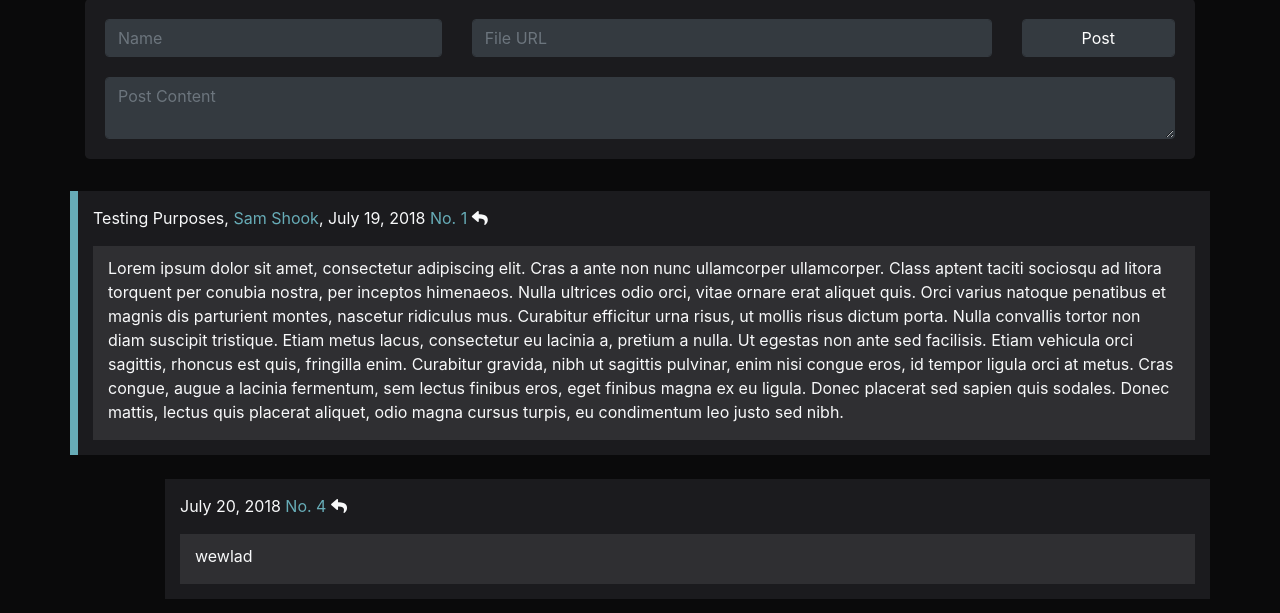
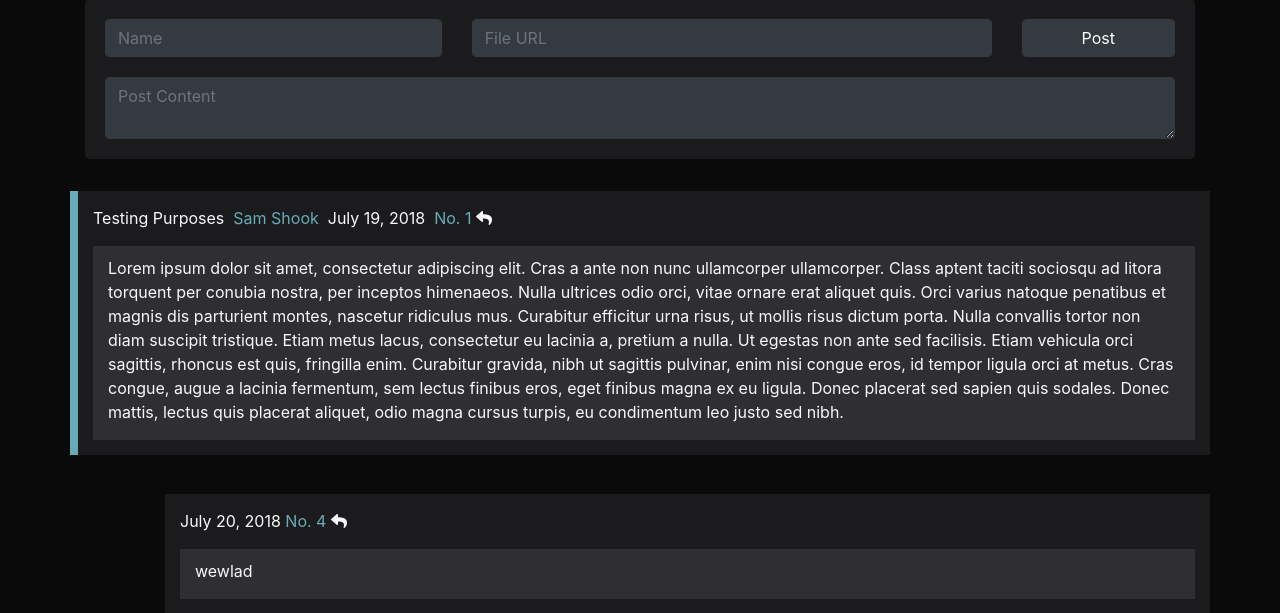
Before and after one commit to MethodZero/bootchan, a Django app: template main/templates/board.html in a window 1280 px wide. Shown: the part 152-765 px from the top of the page. Run offline with Django 3.2, Linux system fonts and the light colour scheme; the template is opened without the code that fills it: values that come from a table or form of the project are taken from there, others are empty; data comes from the database, SQL or seed files in the repository; both versions use the stored data as it was after the commit; some libraries are stand-ins or nearby versions; grey boxes are pictures that could not be loaded.

Commit message:
spacing and board changes

```diff
--- a/main/templates/board.html
+++ b/main/templates/board.html
@@ -24,18 +24,18 @@
       <form class="" action="" method="post">{% csrf_token %}
         <div class="row" style="">
 
-          <div class="col-lg-4">
+          <div class="col-sm-4">
             <input type="text" name="username" value="" class="form-control bg-dark text-light btn-outline-dark" placeholder="Name">
           </div>
-          <div class="col-lg-6">
+          <div class="col-sm-6">
             <input type="text" name="userimage" value="" class="form-control bg-dark text-light btn-outline-dark" placeholder="File URL">
           </div>
-          <div class="col-lg-2">
+          <div class="col-sm-2">
             <input type="submit" name="submit-post" class="form-control btn-dark" value="Post">
           </div>
         </div>
         <div class="row" style="margin-top:1.25rem">
-          <div class="col-lg-12">
+          <div class="col-sm-12">
             <textarea name="usertext" value="" class="form-control bg-dark text-light btn-outline-dark" placeholder="Post Content"></textarea>
           </div>
         </div>
@@ -50,8 +50,8 @@
       {% if post.postimg %}
   <div class="container" id="body{{post.postid}}" style="background-color:#1b1b1e; border-left: 0.5rem solid #67acb7; margin-top: 15px">
     <div class="metatext text-light">
-      <p style="padding-top: 15px;">{% if post.posttitle %}{{ post.posttitle }}, {% endif %}{% if post.postauthor %}
-        <span style="color: #67acb7">{{post.postauthor}}</span>, {% endif %}{{post.posttime}} <a style="color:#67acb7" title="Reply" href="reply/{{ post.postid }}/">No. {{ post.postid }}</a> <i class="fas fa-reply" onclick="quickReply('body{{post.postid}}')"></i></p>
+      <p style="padding-top: 15px;">{% if post.posttitle %}{{ post.posttitle }}&nbsp;{% endif %}{% if post.postauthor %}
+        <span style="color: #67acb7">{{post.postauthor}}</span>&nbsp;&nbsp;{% endif %}{{post.posttime}}&nbsp;<a style="color:#67acb7" title="Reply" href="reply/{{ post.postid }}/">No. {{ post.postid }}</a> <i class="fas fa-reply" onclick="quickReply('body{{post.postid}}')"></i></p>
     </div>
     <div class="row text-light" style="padding-bottom: 15px; padding-right: 15px;">
       <div class="col-sm-3">
@@ -66,8 +66,8 @@
     {% else %}
   <div class="container" id="body{{post.postid}}" style="background-color:#1b1b1e; border-left: 0.5rem solid #67acb7;">
     <div class="metatext text-light">
-      <p style="padding-top: 15px;">{% if post.posttitle %}{{ post.posttitle }}, {% endif %}{% if post.postauthor %}
-        <span style="color: #67acb7">{{post.postauthor}}</span>, {% endif %}{{post.posttime}} <a style="color:#67acb7" title="Reply" href="reply/{{ post.postid }}/">No. {{ post.postid }} </a><i class="fas fa-reply" onclick="quickReply('body{{post.postid}}')"></i></p>
+      <p style="padding-top: 15px;">{% if post.posttitle %}{{ post.posttitle }}&nbsp;{% endif %}{% if post.postauthor %}
+        <span style="color: #67acb7">{{post.postauthor}}</span>&nbsp;&nbsp;{% endif %}{{post.posttime}}&nbsp;<a style="color:#67acb7" title="Reply" href="reply/{{ post.postid }}/">  No. {{ post.postid }} </a><i class="fas fa-reply" onclick="quickReply('body{{post.postid}}')"></i></p>
     </div>
     <div class="row text-light" style="padding-left: 15px; padding-bottom: 15px; padding-right: 15px;">
       <div class="col-sm-12 flex-container" style="display: flex; align-items: top; background-color: #2f2f32">
@@ -82,19 +82,21 @@
     {% for reply in replies %}
       {% if reply.postparent == post.postid %}
         {% if reply.postimg %}
+        <div class="container">
           <div class="row">
             <div class="col-sm-1"></div>
             <div class="col-sm-11" id="body{{reply.postid}}" style="background-color:#1b1b1e;  margin-top: 15px">
               <div class="metatext text-light">
-              <p style="padding-top: 15px;">{% if reply.posttitle %}{{ reply.posttitle }}, {% endif %}{% if reply.postauthor %}
-                <span style="color: #67acb7">{{reply.postauthor}}</span>, {% endif %}{{reply.posttime}} <a style="color:#67acb7" title="Reply" href="">No. {{ reply.postid }} </a><i class="fas fa-reply" onclick="quickReply('body{{reply.postid}}')"></i></p>
+                <p style="padding-top: 15px;">{% if reply.posttitle %}{{ reply.posttitle }}&nbsp;{% endif %}{% if reply.postauthor %}
+                  <span style="color: #67acb7">{{reply.postauthor}}</span>&nbsp;&nbsp;{% endif %}{{reply.posttime}}&nbsp;<a style="color:#67acb7" title="Reply" href="">  No. {{ reply.postid }} </a><i class="fas fa-reply" onclick="quickReply('body{{reply.postid}}')"></i></p>
               </div>
               <div class="row text-light" style="padding-bottom: 15px; padding-right: 15px;">
                 <div class="col-sm-3">
                   <img class="img-fluid" src="{{ reply.postimg }}" alt="">
                 </div>
-              <div class="col-sm-9 flex-container" style="display: flex; align-items: top; background-color: #2f2f32">
+                <div class="col-sm-9" style="display: flex; align-items: top; background-color: #2f2f32">
                   <p style="margin-top: 10px"> {{ reply.postcontent }} </p>
+                </div>
               </div>
             </div>
           </div>
@@ -104,13 +106,13 @@
         <div class="container">
           <div class="row">
             <div class="col-sm-1"></div>
-            <div class="col-sm-11" id="body{{reply.postid}}" style="background-color:#1b1b1e; ">
+            <div class="col-sm-11" id="body{{reply.postid}}" style="background-color:#1b1b1e; margin-top: 15px">
               <div class="metatext text-light">
-                <p style="padding-top: 15px;">{% if reply.posttitle %}{{ reply.posttitle }}, {% endif %}{% if reply.postauthor %}
-                  <span style="color: #67acb7">{{reply.postauthor}}</span>, {% endif %}{{reply.posttime}} <a style="color:#67acb7" title="Reply" href="">No. {{ reply.postid }} </a><i class="fas fa-reply" onclick="quickReply('body{{reply.postid}}')"></i></p>
+                <p style="padding-top: 15px;">{% if reply.posttitle %}{{ reply.posttitle }}&nbsp;{% endif %}{% if reply.postauthor %}
+                  <span style="color: #67acb7">{{reply.postauthor}}</span>&nbsp;&nbsp;{% endif %}{{reply.posttime}}&nbsp;<a style="color:#67acb7" title="Reply" href="">No. {{ reply.postid }} </a><i class="fas fa-reply" onclick="quickReply('body{{reply.postid}}')"></i></p>
               </div>
               <div class="row text-light" style="padding-left: 15px; padding-bottom: 15px; padding-right: 15px;">
-                <div class="col-sm-12 flex-container" style="display: flex; align-items: top; background-color: #2f2f32">
+                <div class="col-sm-12" style="display: flex; align-items: top; background-color: #2f2f32">
                   <p style="margin-top: 10px"> {{ reply.postcontent }} </p>
                 </div>
               </div>
--- a/main/templates/reply.html
+++ b/main/templates/reply.html
@@ -24,10 +24,10 @@
         <div class="row" style="">
 
           <div class="col-lg-4">
-            <input type="text" name="userimage" value="" class="form-control bg-dark text-light btn-outline-dark" placeholder="Name">
+            <input type="text" name="username" value="" class="form-control bg-dark text-light btn-outline-dark" placeholder="Name">
           </div>
           <div class="col-lg-6">
-            <input type="text" name="username" value="" class="form-control bg-dark text-light btn-outline-dark" placeholder="File URL">
+            <input type="text" name="userimage" value="" class="form-control bg-dark text-light btn-outline-dark" placeholder="File URL">
           </div>
           <div class="col-lg-2">
             <input type="submit" name="submit-post" class="form-control btn-dark" value="Reply">
--- a/main/views.py
+++ b/main/views.py
@@ -10,7 +10,7 @@ def index(request):
     return render(request, "index.html", indexcontext)
 
 def boards(request, board="r"):
-    posts = models.Post.objects.filter(postboard=board).order_by("-postid")[:5]
+    posts = models.Post.objects.filter(postboard=board).order_by("-postid")[:100]
     replies = []
     for o in posts:
         temp = tuple(models.Post.objects.filter(postparent=o.postid))
@@ -18,7 +18,7 @@ def boards(request, board="r"):
             replies.append(x)
     boardscontext = {"posts":posts, "board":board, "boardtopic":models.Board.objects.get(boardname=board).boardtopic, "replies":replies}
 
-    models.Board.objects.get(boardname=board).boardposts = len(models.Board.objects.filter(boardname=board))
+    models.Board.objects.get(boardname=board).boardposts = len(models.Post.objects.filter(postboard=board))
     models.Board.objects.get(boardname=board).save()
     # userpost = models.Post()
     # userpost.postcontent = request.POST.get("newpost", "")
```
Also changed, not shown: db.sqlite3. Lines whose indentation alone changed are shown as unchanged.
